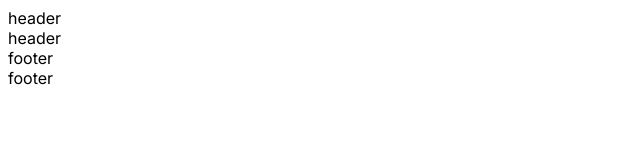
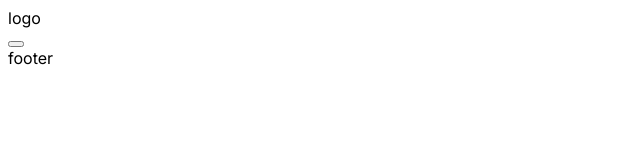
Before and after one commit to chanhoku/arsporter, a Next.js app: page / in a window 1280 px wide. Shown: the top 160 px of the page, without its empty margins (0-640 px from the left). Built offline with nearby package versions, Linux system fonts and the light colour scheme.

Commit message:
#done burgerbutton

```diff
--- /dev/null
+++ b/src/app/components/burgerbtn.tsx
@@ -0,0 +1,55 @@
+import { css } from 'styled-system/css'
+
+export default function Burgerbtn() {
+    return (
+        <button className={css({
+            width: '60px',
+            height: '60px',
+            position: 'relative',
+            border: '1px solid #000',
+            cursor: 'pointer'
+        })}>
+            <span
+                className={css({
+                    width: '30px',
+                    height: '1px',
+                    bg: '#000',
+                    display: 'block',
+                    position: 'absolute',
+                    left: '50%',
+                    top: '50%',
+                    transform: 'translate(-50%, -50%)'
+                })}
+            >
+            </span>
+            <span
+                className={css({
+                    width: '30px',
+                    height: '1px',
+                    bg: '#000',
+                    display: 'block',
+                    position: 'absolute',
+                    left: '50%',
+                    top: '50%',
+                    transform: 'translate(-50%, -50%)',
+                    mt: '-10px'
+                })}
+            >
+            </span>
+            <span
+                className={css({
+                    width: '30px',
+                    height: '1px',
+                    bg: '#000',
+                    display: 'block',
+                    position: 'absolute',
+                    left: '50%',
+                    top: '50%',
+                    transform: 'translate(-50%, -50%)',
+                    mt: '10px'
+                })}
+            >
+            </span>
+        </button>
+    )
+}
--- a/src/app/components/header.tsx
+++ b/src/app/components/header.tsx
@@ -1,3 +1,10 @@
+import Burgerbtn from "src/app/components/burgerbtn";
+import Logo from "src/app/components/logo";
 export default function Header() {
-  return <header>header</header>;
+  return (
+    <header>
+      <Logo />
+      <Burgerbtn />
+    </header>
+  )
 }
--- /dev/null
+++ b/src/app/components/logo.tsx
@@ -0,0 +1,5 @@
+export default function Logo() {
+    return (
+        <div>logo</div>
+    )
+}
--- a/src/app/page.tsx
+++ b/src/app/page.tsx
@@ -4,8 +4,6 @@ import Footer from "src/app/components/footer";
 export default function Home() {
   return (
     <>
-      <Header />
-      <Footer />
     </>
   );
 }
```
